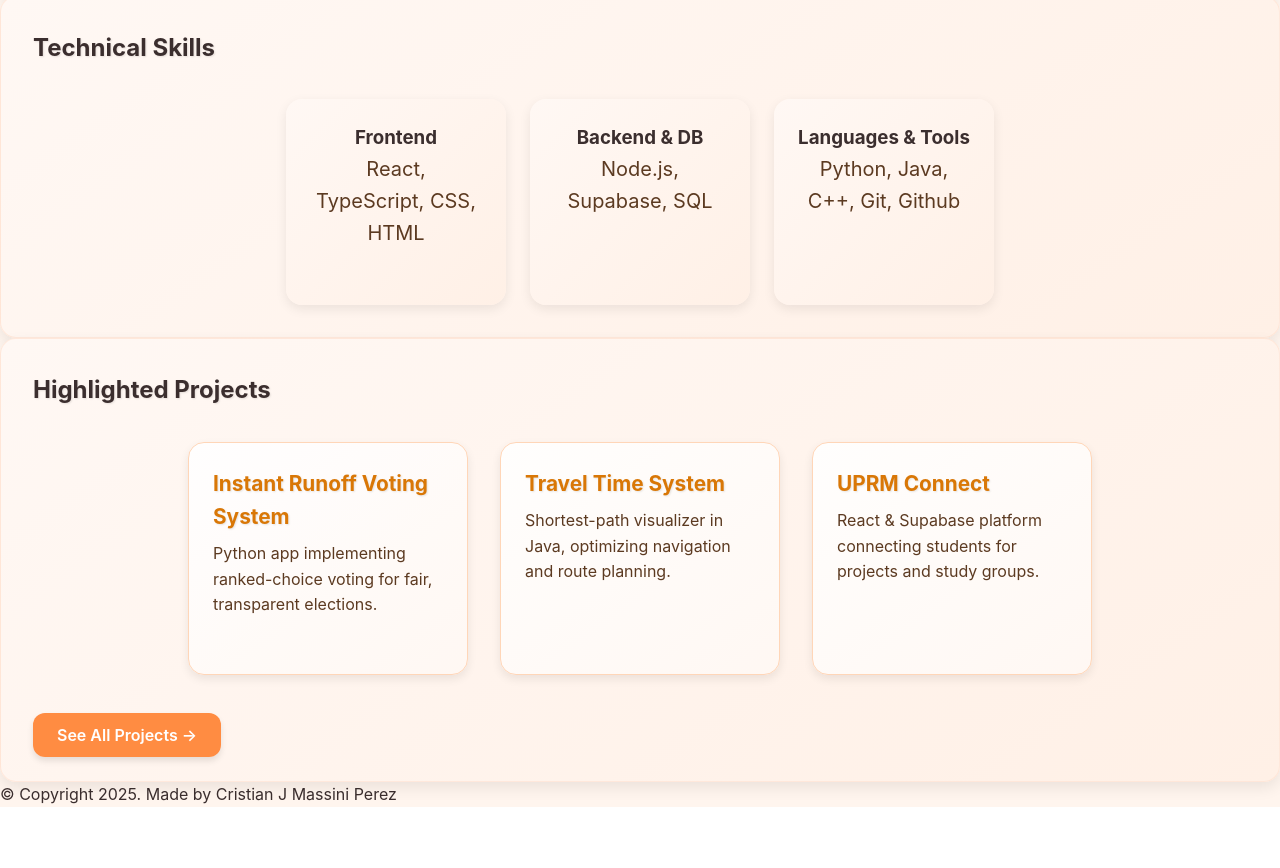
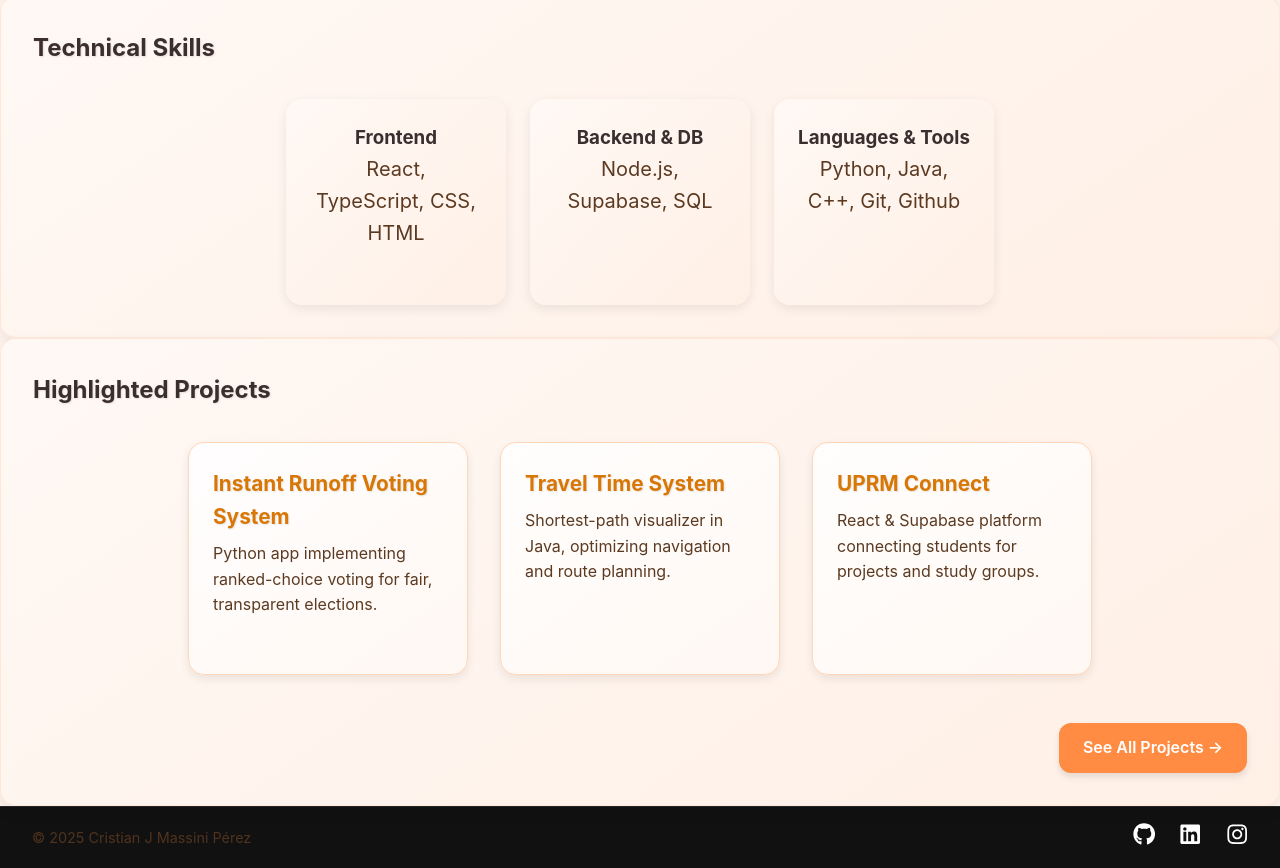
Before and after one commit to Massinl/myPortfolio, a React (Vite) app in the folder webPage/: page / in a window 1280 px wide. Shown: the part 736-1604 px from the top of the page. Before the commit the page ends 1543 px from the top, so only its background shows below. Built offline with nearby package versions, Linux system fonts and the light colour scheme.

Commit message:
making changes on footer and fixed button in home projects

```diff
--- a/webPage/src/components/Footer.tsx
+++ b/webPage/src/components/Footer.tsx
@@ -1,5 +1,34 @@
 import React from 'react';
+import { FaGithub, FaLinkedin, FaInstagram } from 'react-icons/fa';
+import './Navbar.css';
+export default function Footer() {
+  return (
+      <footer className="footer">
+        <p className="footer-text">© 2025 Cristian J Massini Pérez</p>
+        <div className="footer-icons">
+          <a
+            href="https://github.com/massinl"
+            target="_blank"
+            rel="noopener noreferrer"
+          >
+            <FaGithub />
+          </a>
+          <a
+            href="https://linkedin.com/in/tuUsuario"
+            target="_blank"
+            rel="noopener noreferrer"
+          >
+            <FaLinkedin />
+          </a>
+          <a
+            href="https://instagram.com/cristian_massini"
+            target="_blank"
+            rel="noopener noreferrer"
+          >
+            <FaInstagram />
+          </a>
+        </div>
+      </footer>
+  );
 
-export default function Footer() {
-  return <footer>© Copyright 2025. Made by Cristian J Massini Perez</footer>;
 }
--- a/webPage/src/components/Navbar.css
+++ b/webPage/src/components/Navbar.css
@@ -165,3 +165,52 @@
     transform: translateY(0);
   }
 }
+
+
+/* === footer === */
+.footer {
+  width: 100%;
+  background-color: #111;
+  color: white;
+  display: flex;
+  justify-content: space-between;
+  align-items: center;
+  padding: 0.8rem 2rem;
+  border-top: 1px solid rgba(255,255,255,0.1);
+}
+
+.footer-text {
+  font-size: 0.9rem;
+  opacity: 0.85;
+  margin: 0;
+}
+
+.footer-icons {
+  display: flex;
+  gap: 1.5rem;
+  justify-content: flex-end;
+  align-items: center;
+}
+
+.footer-icons a {
+  color: white;
+  font-size: 1.4rem;
+  transition: all 0.3s ease;
+}
+
+.footer-icons a:hover {
+  color: #ff8c42;
+  transform: translateY(-3px);
+}
+
+@media (max-width: 400px) {
+  .footer {
+    flex-direction: column;
+    text-align: center;
+    gap: 0.5rem;
+  }
+
+  .footer-icons {
+    justify-content: center;
+  }
+}
--- a/webPage/src/pages/Home.tsx
+++ b/webPage/src/pages/Home.tsx
@@ -92,9 +92,11 @@ export default function Home() {
             <p>React & Supabase platform connecting students for projects and study groups.</p>
           </div>
         </div>
+        <div className="last">
         <Link to="/projects" className="button button-orange">
           See All Projects →
         </Link>
+        </div>
       </section>
 
     </div>
--- a/webPage/src/styles/home.css
+++ b/webPage/src/styles/home.css
@@ -41,7 +41,10 @@ a:hover {
   background-color: #ff8c42;
   color: white;
 }
-
+.last {
+  display: flex;
+  justify-content: flex-end;
+}
 .button-orange:hover {
   background-color: #ffa65c;
   color:rgb(0, 0, 0);
```
